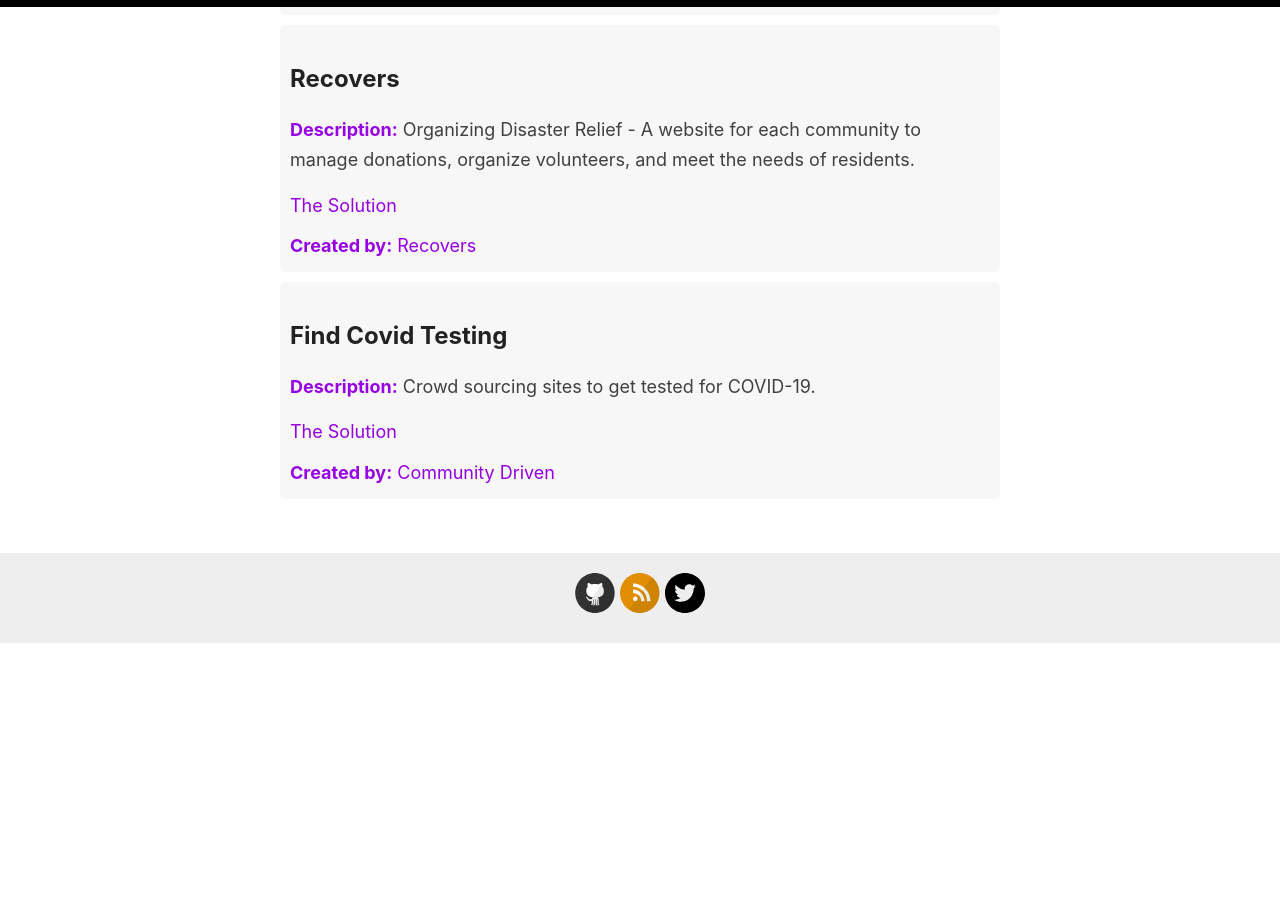
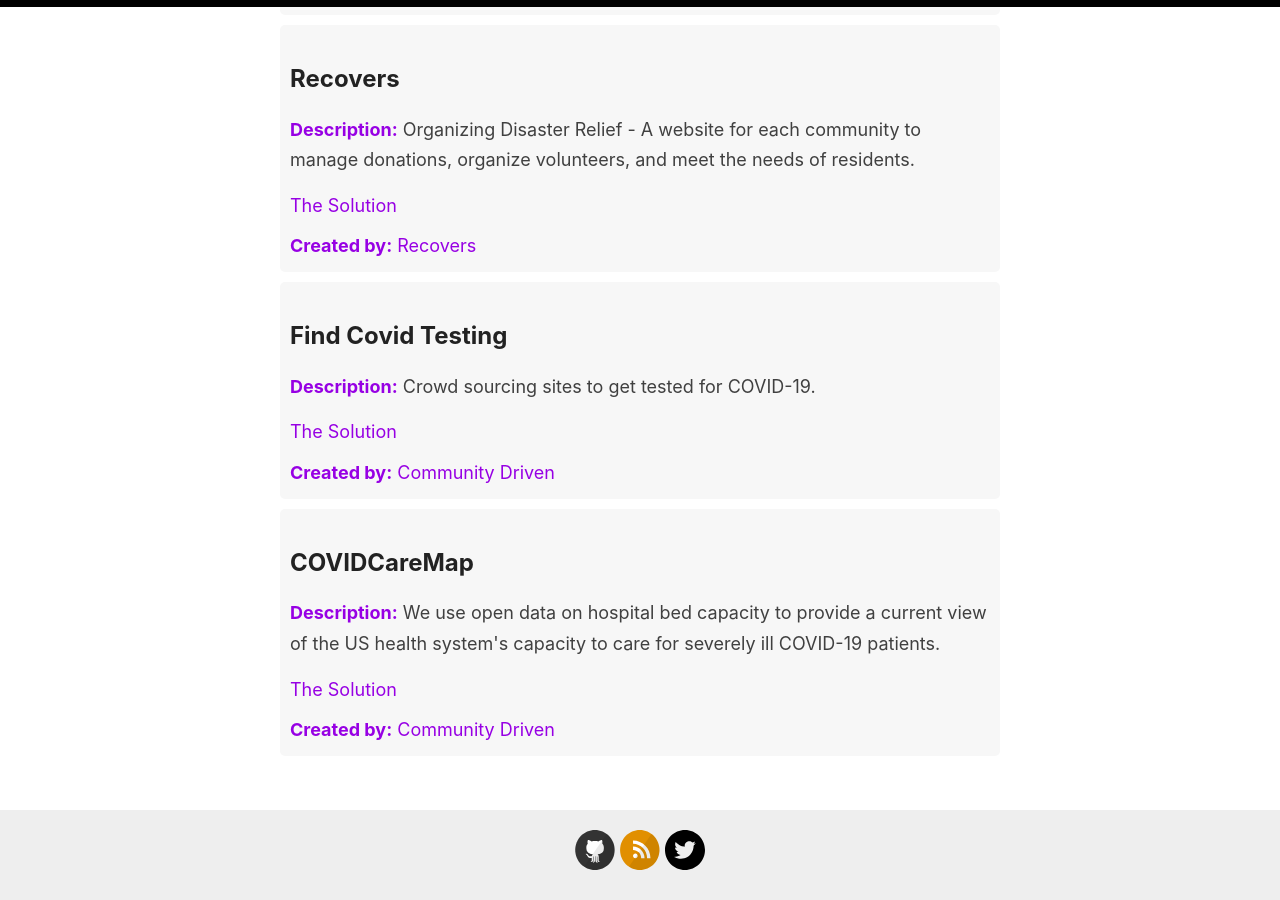
Before and after one commit to justinlewis/covid19-actionables, a Jekyll site: the page built from index.html, in a window 1280 px wide and 900 px high, scrolled down 3029 px. Built offline with Jekyll 4.4.1, drawn with Linux system fonts in a browser that asks for light colours; nearby versions of some CDN libraries; the list of posts is cut into pages by our own code; before the commit the page ends 3672 px from its top, so only the background shows below that.

Commit message:
added covid care map

```diff
--- a/_data/opensource-solutions.yml
+++ b/_data/opensource-solutions.yml
@@ -76,3 +76,9 @@
   description: Crowd sourcing sites to get tested for COVID-19.
   company: Community Driven
   companylink: https://findcovidtesting.com/
+
+- title: COVIDCareMap
+  link: https://www.covidcaremap.org/maps/us-healthcare-system-capacity/#3.5/38/-96
+  description: We use open data on hospital bed capacity to provide a current view of the US health system's capacity to care for severely ill COVID-19 patients.
+  company: Community Driven
+  companylink: https://www.covidcaremap.org/maps/us-healthcare-system-capacity/#3.5/38/-96
```
